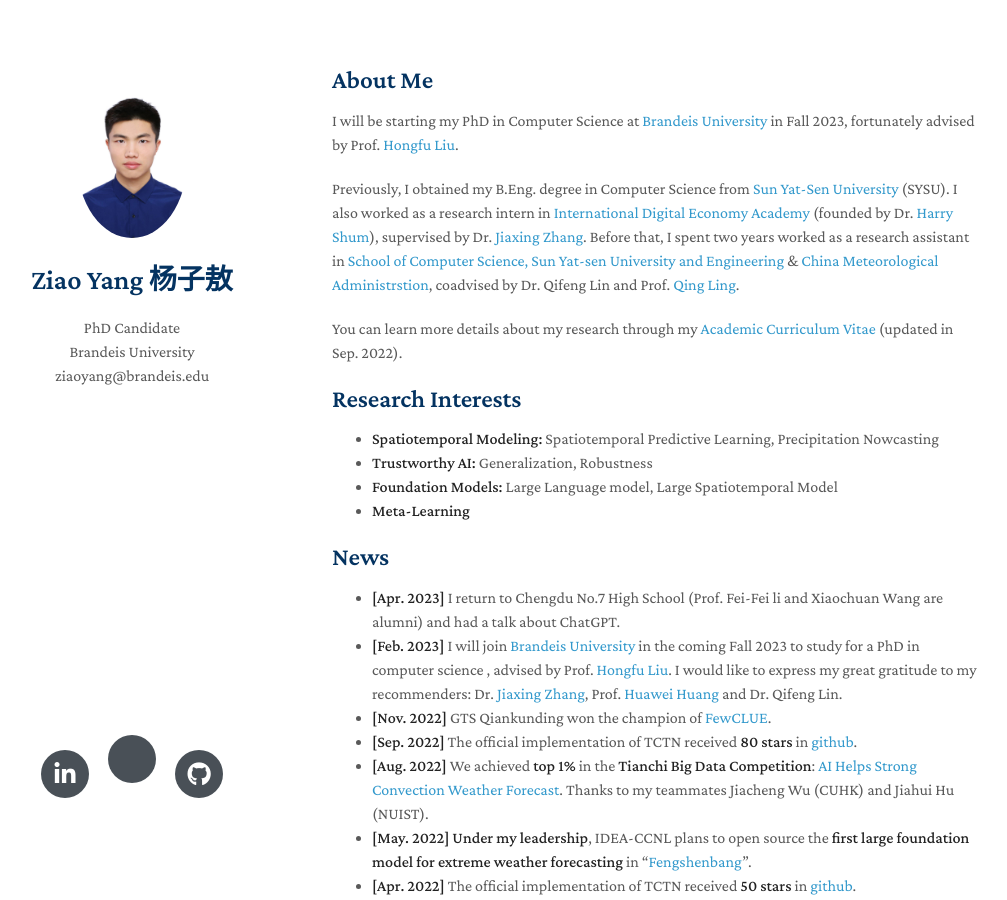
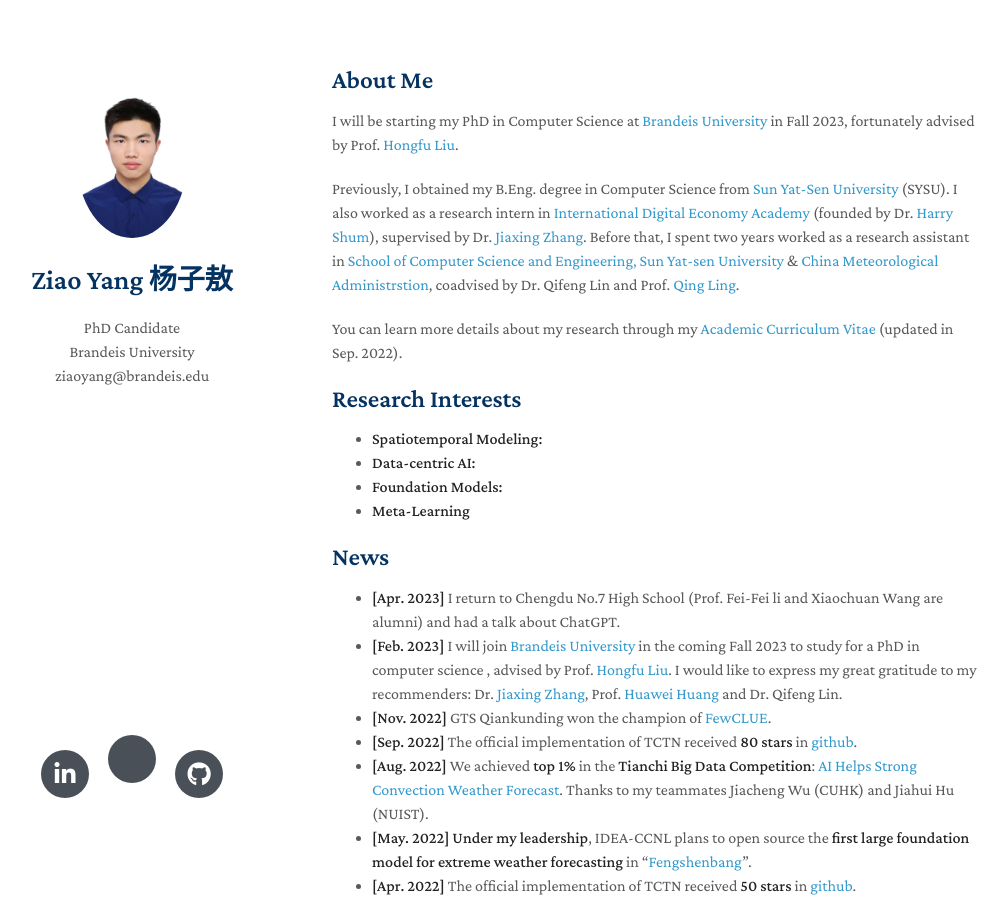
Before and after one commit to yangziao56/homepage, a Jekyll site: the page built from index.md, in a window 1280 px wide and 900 px high. Shown: the whole window, without its empty margins (138-1145 px from the left). Built offline with Jekyll 4.4.1, drawn with Linux system fonts in a browser that asks for light colours; nearby versions of some CDN libraries; a style sheet for code colours, icons or effects is not loaded; our own code applies the rules of GitHub Pages for plain Markdown files.

Commit message:
Update index.md
Signed-off-by: Ziao Yang <70676524+yangziao56@users.noreply.github.com>

```diff
--- a/index.md
+++ b/index.md
@@ -5,16 +5,16 @@
 ## About Me
 I will be starting my PhD in Computer Science at [Brandeis University](https://www.brandeis.edu) in Fall 2023, fortunately advised by Prof. [Hongfu Liu](https://hongfuliu.com).
 
-Previously, I obtained my B.Eng. degree in Computer Science from [Sun Yat-Sen University](https://www.sysu.edu.cn/sysuen/) (SYSU). I also worked as a research intern in [International Digital Economy Academy](https://idea.edu.cn/en/about-idea.html) (founded by Dr. [Harry Shum](https://www.microsoft.com/en-us/research/people/hshum/)), supervised by Dr. [Jiaxing Zhang](https://www.idea.edu.cn/research/ccnl.html). Before that,  I spent two years worked as a research assistant in [School of Computer Science, Sun Yat-sen University and Engineering](https://cse.sysu.edu.cn) & [China Meteorological Administrstion](https://www.cma.gov.cn), coadvised by Dr. Qifeng Lin and Prof. [Qing Ling](http://home.ustc.edu.cn/~qingling/).
+Previously, I obtained my B.Eng. degree in Computer Science from [Sun Yat-Sen University](https://www.sysu.edu.cn/sysuen/) (SYSU). I also worked as a research intern in [International Digital Economy Academy](https://idea.edu.cn/en/about-idea.html) (founded by Dr. [Harry Shum](https://www.microsoft.com/en-us/research/people/hshum/)), supervised by Dr. [Jiaxing Zhang](https://www.idea.edu.cn/research/ccnl.html). Before that,  I spent two years worked as a research assistant in [School of Computer Science and Engineering, Sun Yat-sen University](https://cse.sysu.edu.cn) & [China Meteorological Administrstion](https://www.cma.gov.cn), coadvised by Dr. Qifeng Lin and Prof. [Qing Ling](http://home.ustc.edu.cn/~qingling/).
 
 You can learn more details about my research through my [Academic Curriculum Vitae](https://github.com/yangziao56/homepage/raw/main/pdf/Ziao_Yang-CV.pdf) (updated in Sep. 2022).
 
 
 ## Research Interests
 
-- **Spatiotemporal Modeling:** Spatiotemporal Predictive Learning, Precipitation Nowcasting
-- **Trustworthy AI:** Generalization, Robustness
-- **Foundation Models:** Large Language model, Large Spatiotemporal Model
+- **Spatiotemporal Modeling:**
+- **Data-centric AI:**
+- **Foundation Models:**
 - **Meta-Learning**
 
 
```
